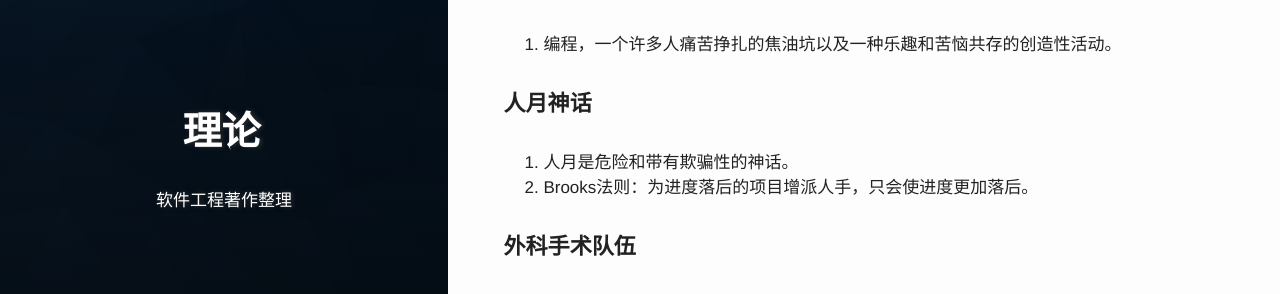
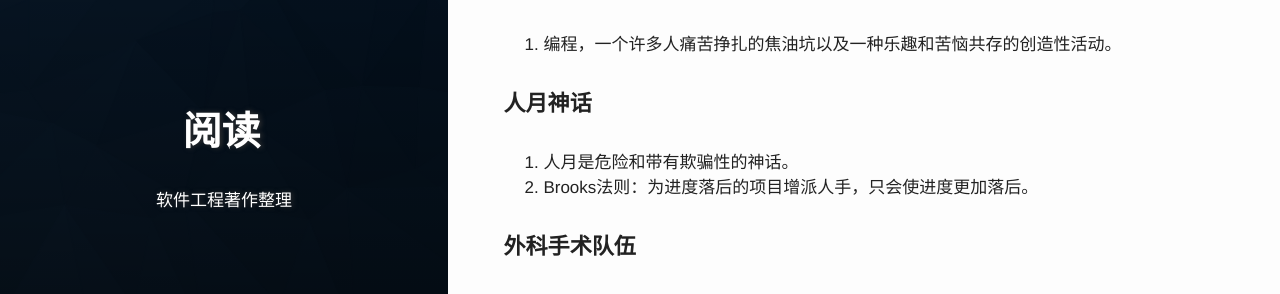
Before and after one commit to PetePro/PetePro.github.io, a Jekyll site: the page built from _posts/2019-09-22-Sotfware-Masterpieces.markdown, in a window 1280 px wide. Shown: the part 490-784 px from the top of the page. Built offline with Jekyll 4.4.1, drawn with Linux system fonts in a browser that asks for light colours; some web fonts are replaced.

Commit message:
Update 2019-09-22-Sotfware-Masterpieces.markdown

```diff
--- a/_posts/2019-09-22-Sotfware-Masterpieces.markdown
+++ b/_posts/2019-09-22-Sotfware-Masterpieces.markdown
@@ -5,7 +5,7 @@ crawlertitle: "编程，一个许多人痛苦挣扎的焦油坑以及一种乐
 summary: "软件工程著作整理"
 date:   2019-09-01 09:00:00 +0800
 categories: posts
-tags: '理论'
+tags: '阅读'
 author: xusc
 ---
 
```
